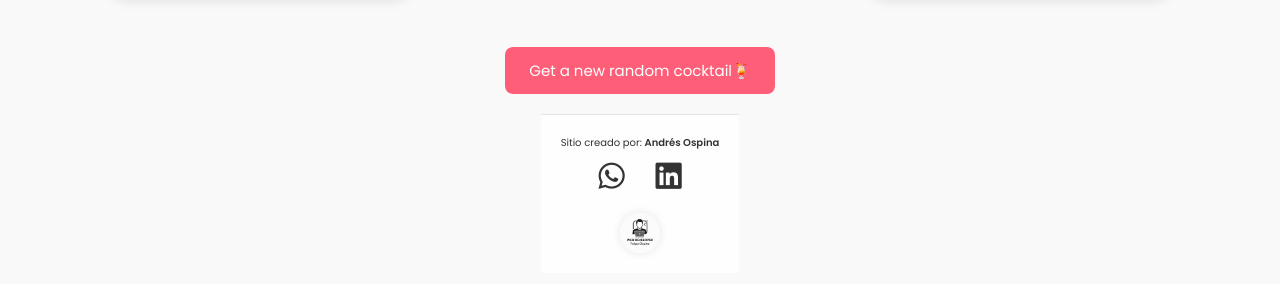
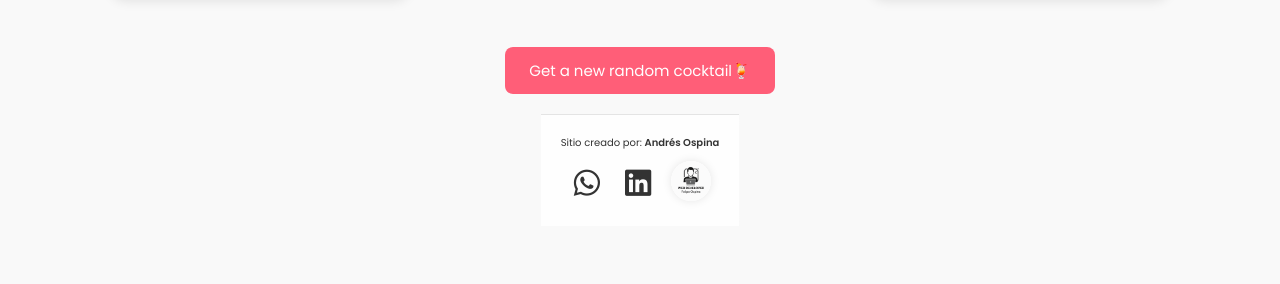
Before and after one commit to OspinaFelipeDev/random-cocktail, a plain HTML site: page index.html in a window 1280 px wide. Shown: the part 166-450 px from the top of the page. Drawn offline with nearby package versions, Linux system fonts and the light colour scheme; no server answers.

Commit message:
Fix to logo-personal

```diff
--- a/index.html
+++ b/index.html
@@ -16,9 +16,7 @@
       crossorigin="anonymous"
       referrerpolicy="no-referrer"
     />
-
-
-
+    <link rel="icon" href="assets/img/port-2.png" type="image/png" />
   </head>
   <body>
     <h1>Random Cocktail Image</h1>
@@ -52,20 +50,30 @@
     <footer class="footer">
       <div class="footer-content">
         <p>Sitio creado por: <strong>Andrés Ospina</strong></p>
-        <div class="footer-links">
+
+        <div class="footer-logos">
           <a href="https://wa.me/3134802365" target="_blank" title="WhatsApp">
             <i class="fab fa-whatsapp icon"></i>
           </a>
-<a href="https://www.linkedin.com/in/andr%C3%A9s-felipe-cubillos-ospina-9619962a3/" target="_blank" title="LinkedIn">
+          <a
+            href="https://www.linkedin.com/in/andr%C3%A9s-felipe-cubillos-ospina-9619962a3/"
+            target="_blank"
+            title="LinkedIn"
+          >
             <i class="fab fa-linkedin icon"></i>
           </a>
-
-        </div>
+          <a
+            href="https://github.com/OspinaFelipeDev"
+            target="_blank"
+            title="GitHub"
+          >
             <img
               src="assets/img/nuevo-logo.png"
               alt="Logo personal"
               class="personal-logo"
             />
+          </a>
+        </div>
       </div>
     </footer>
 
--- a/main.js
+++ b/main.js
@@ -11,14 +11,19 @@ function fetchRandomCocktail() {
             const cocktailName = cocktail.strDrink;
             const cocktailInstructions = cocktail.strInstructions;
 
-            // Actualizar contenedor principal
             const img = document.getElementById('cocktail-image');
             const name = document.getElementById('cocktail-name');
             const instructions = document.getElementById('cocktail-instructions');
             const ingredientsList = document.getElementById('cocktail-ingredients');
 
+            // Aplicar transición de opacidad
+            img.style.opacity = 0;
+            img.onload = () => {
+                img.style.opacity = 1;
+            };
             img.src = cocktailImage;
             img.alt = cocktailName;
+
             name.textContent = cocktailName;
             ingredientsList.innerHTML = '';
 
@@ -35,17 +40,22 @@ function fetchRandomCocktail() {
 
             instructions.textContent = cocktailInstructions;
 
-            // Actualizar también el display-desktop
+            // Imagen para versión desktop
             const desktopImg = document.querySelector('.desktop-image');
             const desktopInstructions = document.querySelector('.desktop-instructions');
             const desktopIngredients = document.querySelector('.desktop-ingredients');
 
             if (desktopImg && desktopInstructions && desktopIngredients) {
+                // Transición también para desktop
+                desktopImg.style.opacity = 0;
+                desktopImg.onload = () => {
+                    desktopImg.style.opacity = 1;
+                };
                 desktopImg.src = cocktailImage;
                 desktopImg.alt = cocktailName;
+
                 desktopInstructions.textContent = cocktailInstructions;
 
-                // Limpiar y agregar ingredientes
                 desktopIngredients.innerHTML = '';
                 for (let i = 1; i <= 15; i++) {
                     const ingredient = cocktail[`strIngredient${i}`];
@@ -62,4 +72,5 @@ function fetchRandomCocktail() {
         .catch(error => console.error('Error fetching the random cocktail:', error));
 }
 
+
 fetchRandomCocktail();
--- a/style.css
+++ b/style.css
@@ -10,8 +10,8 @@ html {
     font-family: 'Poppins', sans-serif;
 }
 
-/* Estilos base */
 body {
+    animation: fadeIn 1s ease-in-out;
     font-family: 'Poppins', sans-serif;
     background-color: #f9f9f9;
     color: #333;
@@ -21,6 +21,18 @@ body {
     align-items: center;
     padding: 20px;
     text-align: center;
+}
+
+@keyframes fadeIn {
+    from {
+        opacity: 0;
+        transform: translateY(10px);
+    }
+
+    to {
+        opacity: 1;
+        transform: translateY(0);
+    }
 }
 
 h1,
@@ -69,6 +81,11 @@ h3 {
     height: auto;
     border-radius: 10px;
     box-shadow: 0 0 10px rgba(0, 0, 0, 0.1);
+}
+
+#cocktail-image,
+.desktop-image {
+    transition: opacity 0.5s ease-in-out;
 }
 
 
@@ -144,6 +161,13 @@ button:hover {
     margin-top: 2rem;
 }
 
+.footer-logos {
+    display: flex;
+    align-items: center;
+    justify-content: center;
+    gap: 1.5rem;
+}
+
 .footer-content {
     display: flex;
     flex-direction: column;
@@ -151,47 +175,37 @@ button:hover {
     gap: 1rem;
 }
 
-.footer-links {
-  display: flex;
-  gap: 1.5rem;
-  justify-content: center;
+.icon {
+    font-size: 3rem;
+    color: #333333;
+    margin: 0 0.5rem;
+    transition: transform 0.3s ease, color 0.3s ease;
 }
 
-.footer .icon {
-  width: 32px;
-  height: 32px;
-  transition: transform 0.2s;
+.icon:hover {
+    transform: scale(1.2);
 }
 
-.footer .icon:hover {
-  transform: scale(1.1);
+.fa-whatsapp:hover {
+    color: #25d366;
+}
+
+.footer-logos .fa-linkedin:hover {
+    color: #0077b5;
 }
 
 .personal-logo {
     width: 40px;
     height: auto;
-  margin-top: 1rem;
     border-radius: 50%;
-  box-shadow: 0 0 10px rgba(0,0,0,0.1);
+    box-shadow: 0 0 10px rgba(0, 0, 0, 0.1);
+    transition: transform 0.3s ease, box-shadow 0.3s ease;
 }
 
-.icon {
-  font-size: 3rem;
-  color: #333333; /* Color oscuro visible */
-  margin: 0 0.5rem;
-  transition: transform 0.3s ease;
+.personal-logo:hover {
+    transform: scale(1.1);
+    box-shadow: 0 0 15px rgba(0, 0, 0, 0.3);
 }
-
-
-.icon:hover {
-  transform: scale(1.2);
-  color: #25d366; /* WhatsApp verde */
-}
-
-.footer-links .fa-linkedin:hover {
-  color: #0077b5; /* LinkedIn azul */
-}
-
 
 @media (min-width: 768px) and (max-width: 1023px) {
     #cocktail-image-container img {
@@ -235,9 +249,12 @@ button:hover {
         font-size: 2rem;
         line-height: 1.5;
         list-style: none;
-        background: rgba(255, 255, 255, 0.7); /* Fondo semitransparente blanco */
-        backdrop-filter: blur(6px); /* Efecto vidrio */
-        -webkit-backdrop-filter: blur(6px); /* Soporte Safari */
+        background: rgba(255, 255, 255, 0.7);
+        /* Fondo semitransparente blanco */
+        backdrop-filter: blur(6px);
+        /* Efecto vidrio */
+        -webkit-backdrop-filter: blur(6px);
+        /* Soporte Safari */
         border-radius: 16px;
         box-shadow: 0 4px 12px rgba(0, 0, 0, 0.1);
         transition: transform 0.3s;
@@ -245,7 +262,8 @@ button:hover {
 
     .desktop-ingredients:hover,
     .desktop-instructions-container:hover {
-        transform: translateY(-5px); /* Efecto hover */
+        transform: translateY(-5px);
+        /* Efecto hover */
     }
 
     .desktop-image-container {
```
Also changed, not shown: assets/img/port-2.png (added). Lines whose indentation alone changed are shown as unchanged.
